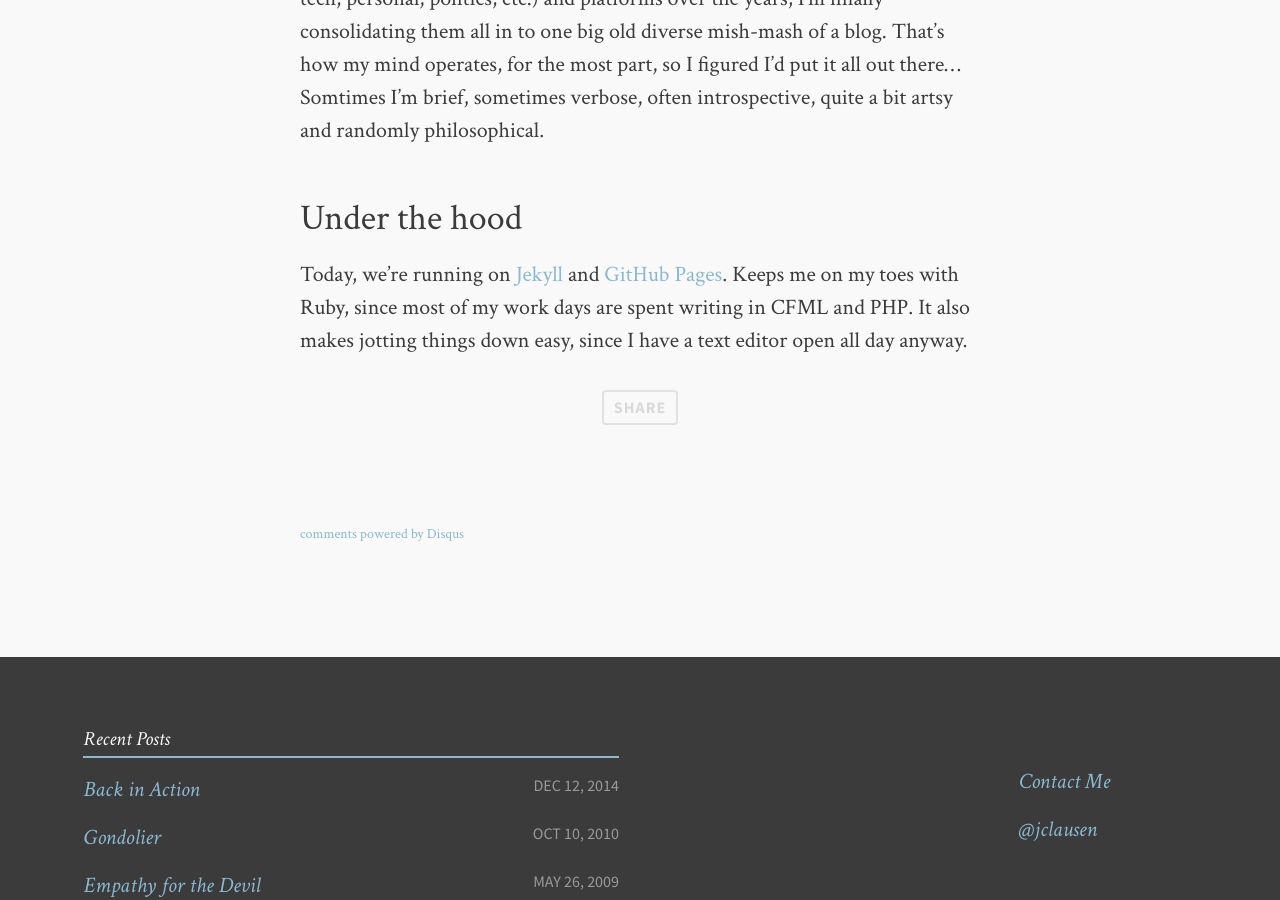
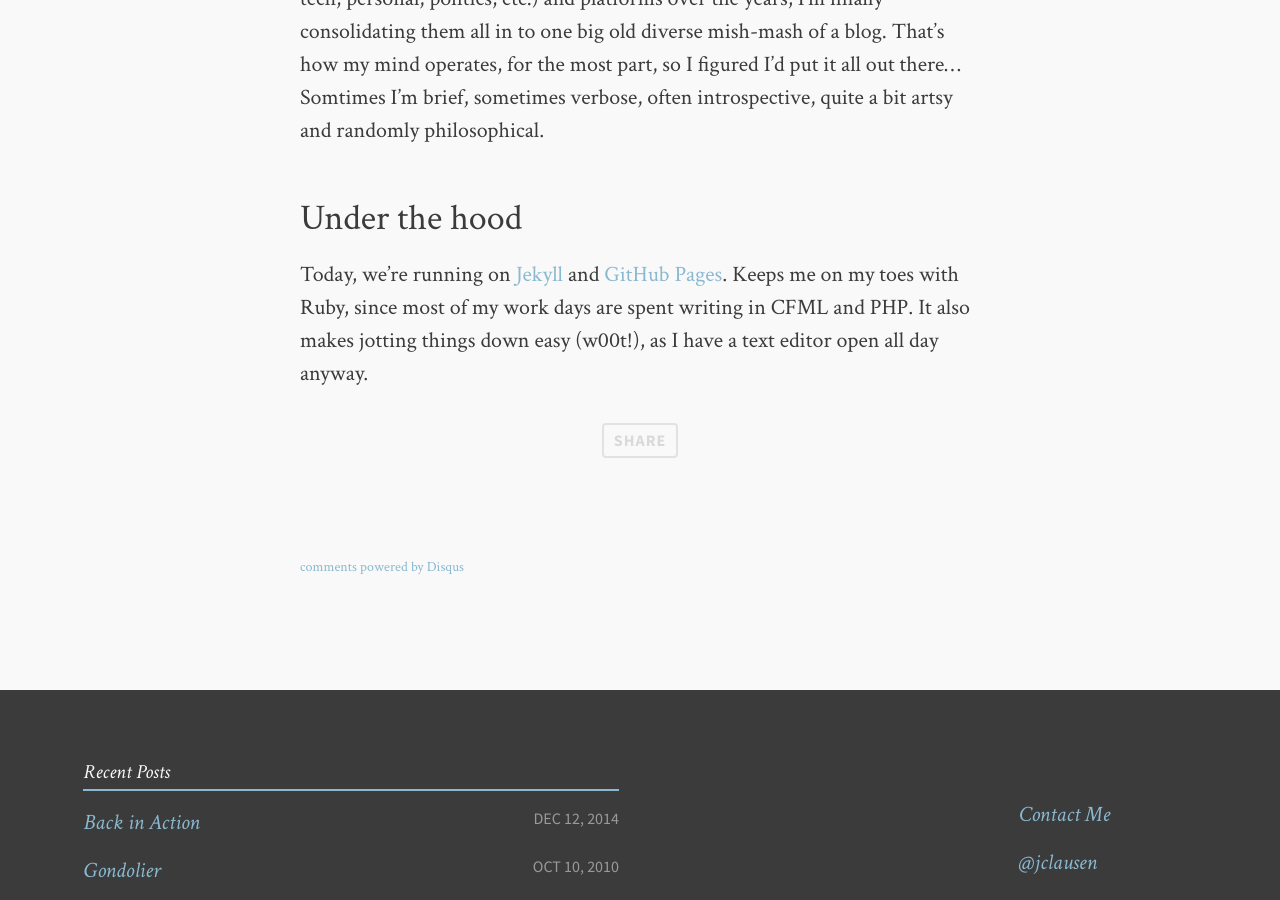
Before and after one commit to jclausen/jclausen.github.io, a Jekyll site: the page built from about.md, in a window 1280 px wide and 900 px high, scrolled down 1399 px. Built offline with Jekyll 4.4.1, drawn with Linux system fonts in a browser that asks for light colours; comment, search, counter and statistics services are not loaded.

Commit message:
tweaky, tweaky

```diff
--- a/about.md
+++ b/about.md
@@ -35,7 +35,7 @@ After maintaining and developing on a number of different blogs (theatre, tech,
 Under the hood
 --------------
 
-Today, we're running on [Jekyll][] and [GitHub Pages][].  Keeps me on my toes with Ruby, since most of my work days are spent writing in CFML and PHP. It also makes jotting things down easy, since I have a text editor open all day anyway.
+Today, we're running on [Jekyll][] and [GitHub Pages][].  Keeps me on my toes with Ruby, since most of my work days are spent writing in CFML and PHP. It also makes jotting things down easy (w00t!), as I have a text editor open all day anyway.
 
 [Jekyll]: http://jekyllrb.com/
 [GitHub Pages]: https://pages.github.com/
```
Also changed, not shown: 2 other files.
